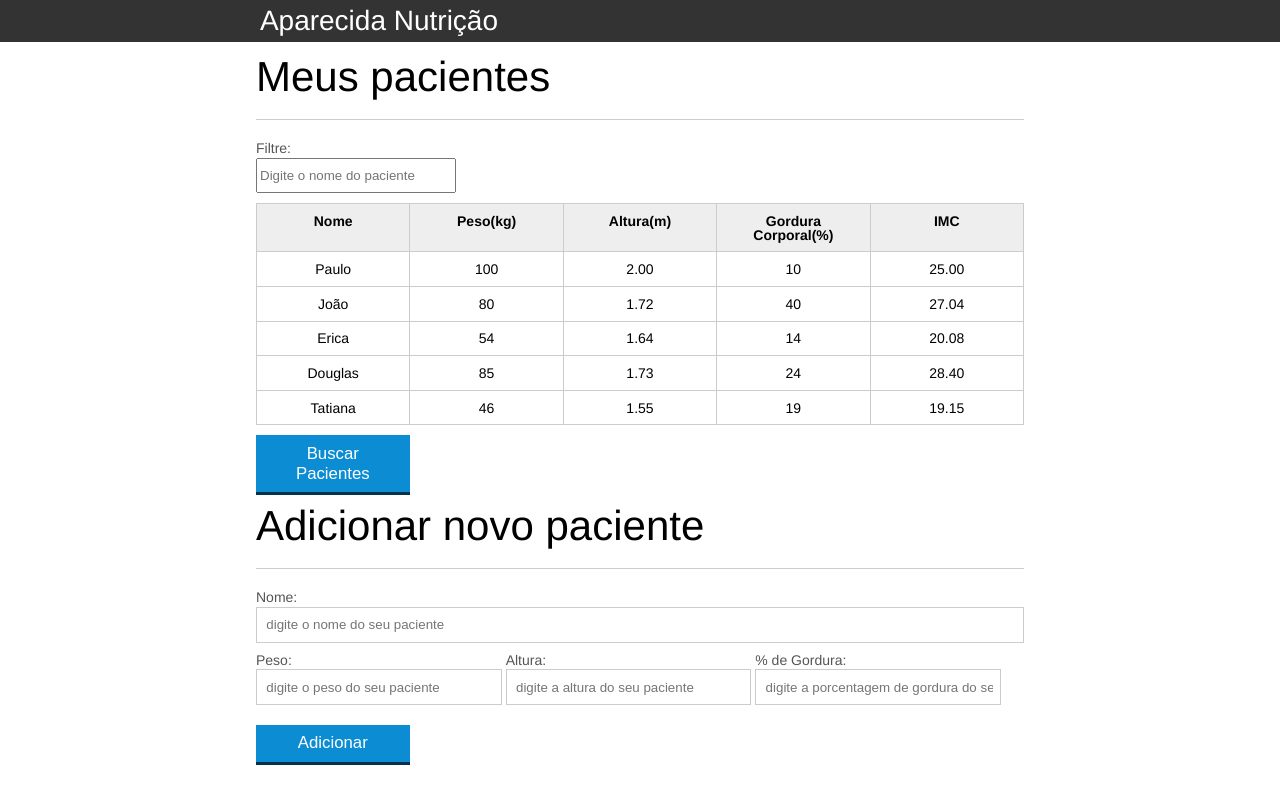
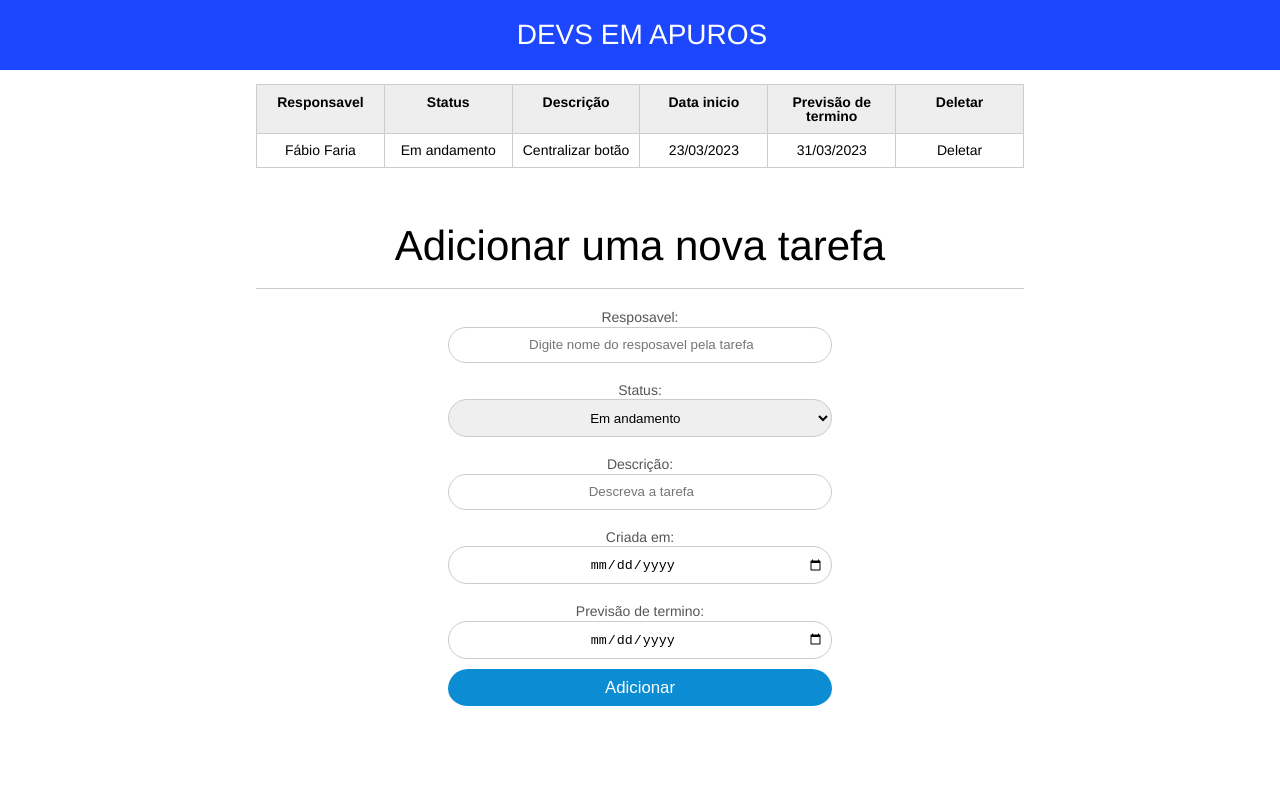
Before and after one commit to juliawlett/Atividade2Augusto-Julia, a plain HTML site: page index.html in a window 1280 px wide. Drawn offline with Linux system fonts and the light colour scheme.

Commit message:
first commit

```diff
--- a/css/index.css
+++ b/css/index.css
@@ -8,10 +8,11 @@ body{
 }
 
 header{
-	background-color: #333;
-	height: 3em;
+	background-color: #1d47ff;
+	height: 5em;
 	color: #FFF;
 	margin-bottom: 1em;
+	text-align: center;
 }
 
 header h1{
@@ -36,6 +37,7 @@ header .container:before{
 	width: 60%;
 	height: 100%;
 	margin: 0 auto;
+
 }
 
 section{
@@ -79,15 +81,24 @@ label{
 .campo{
 	margin: 0;
 	padding-bottom: 1em;
-	width: 100%;
 	border: 1px solid #ccc;
 	padding: .7em;
 	width: 100%;
+	border-radius: 50px;
+
 }
 
 .campo-medio{
 	display: inline-block;
 	padding-right: .5em;
+	width: 50%;
+	text-align: center;
+}
+
+.text_form{
+	text-align: center;
+	color: black;
+	margin-top: 20px;
 }
 
 .grupo{
@@ -103,14 +114,15 @@ button{
 	font-size: 1.2em;
 	cursor: pointer;
 	margin: 0;
-	margin-top: -3px;
+	margin-top: -10px;
 	color: #fff;
 	background-color:#0c8cd3;
-	border-color: #04324c;
-	width: 20%;
+	border-radius: 50px;
+	width: 50%;
     display: block;
     clear: both;
     margin: 10px 0px;
+	margin-left: 25%;
 
 }
 
@@ -155,3 +167,7 @@ button[disabled=disabled], button:disabled {
 .invisivel {
 	display: none;
 }
+
+#titulo-form{
+margin-top: 50px;
+text-align: center;}
--- a/index.html
+++ b/index.html
@@ -1,5 +1,6 @@
 <!DOCTYPE html>
 <html lang="pt-br">
+
 <head>
 	<meta charset="UTF-8">
 	<title>Aparecida Nutrição</title>
@@ -8,105 +9,88 @@
 	<link rel="stylesheet" type="text/css" href="css/index.css">
 
 </head>
+
 <body>
 
 	<header>
 		<div class="container">
-				<h2 class="titulo">Aparecida Nutrição</h2>
+			<h2 class="titulo">DEVS EM APUROS</i></h2>
 		</div>
 	</header>
 	<main>
 		<section class="container">
-				<h2>Meus pacientes</h2>
+			<!-- <h2>Meus pacientes</h2>
 				<label for="filtrar-tabela">Filtre:</label>
-				<input type="text" name="filtro" id="filtrar-tabela" placeholder="Digite o nome do paciente">
+				<input type="text" name="filtro" id="filtrar-tabela" placeholder="Digite o nome do paciente"> -->
 			<table>
 				<thead>
 					<tr>
-							<th>Nome</th>
-							<th>Peso(kg)</th>
-							<th>Altura(m)</th>
-							<th>Gordura Corporal(%)</th>
-							<th>IMC</th>
+						<th>Responsavel</th>
+						<th>Status</th>
+						<th>Descrição</th>
+						<th>Data inicio</th>
+						<th>Previsão de termino</th>
+						<th>Deletar</th>
 					</tr>
 				</thead>
-					<tbody id="tabela-pacientes">
-						<tr class="paciente" id="primeiro-paciente">
-							<td class="info-nome">Paulo</td>
-							<td class="info-peso">100</td>
-							<td class="info-altura">2.00</td>
-							<td class="info-gordura">10</td>
-							<td class="info-imc">0</td>
-						</tr>
-
-						<tr class="paciente" >
-							<td class="info-nome">João</td>
-							<td class="info-peso">80</td>
-							<td class="info-altura">1.72</td>
-							<td class="info-gordura">40</td>
-							<td class="info-imc">0</td>
-						</tr>
-
-						<tr class="paciente" >
-							<td class="info-nome">Erica</td>
-							<td class="info-peso">54</td>
-							<td class="info-altura">1.64</td>
-							<td class="info-gordura">14</td>
-							<td class="info-imc">0</td>
-						</tr>
-
-						<tr class="paciente">
-							<td class="info-nome">Douglas</td>
-							<td class="info-peso">85</td>
-							<td class="info-altura">1.73</td>
-							<td class="info-gordura">24</td>
-							<td class="info-imc">0</td>
-						</tr>
-						<tr class="paciente" >
-							<td class="info-nome">Tatiana</td>
-							<td class="info-peso">46</td>
-							<td class="info-altura">1.55</td>
-							<td class="info-gordura">19</td>
-							<td class="info-imc">0</td>
+				<tbody id="tabela-devs">
+					<tr class="tarefa" id="primeira-tarefa">
+						<td class="info-resposavel">Fábio Faria</td>
+						<td class="info-status">Em andamento</td>
+						<td class="info-descricao">Centralizar botão</td>
+						<td class="info-inicio">23/03/2023</td>
+						<td class="info-previsao">31/03/2023</td>
+						<td class="info-delete">Deletar</td>
 					</tr>
 				</tbody>
 			</table>
-				<span id="erro-ajax" class="invisivel">Erro ao buscar os pacientes</span>
-
-				<button id="buscar-pacientes" class="botao bto-principal">Buscar Pacientes</button>
+			<!-- <span id="erro-ajax" class="invisivel">Erro ao buscar os pacientes</span>
+			<button id="buscar-pacientes" class="botao bto-principal">Buscar Pacientes</button> -->
 
 		</section>
 	</main>
 
 	<section class="container">
-		    <h2 id="titulo-form">Adicionar novo paciente</h2>
+		<h2 id="titulo-form">Adicionar uma nova tarefa</h2>
 		<ul id="mensagens-erro"></ul>
 		<form id="form-adiciona">
-		        <div class="">
-		            <label for="nome">Nome:</label>
-		            <input id="nome" name="nome" type="text" placeholder="digite o nome do seu paciente" class="campo">
+			<div class="text_form">
+				<label for="nome ">Resposavel:</label>
+				<input id="nome" name="nome" type="text" placeholder="Digite nome do resposavel pela tarefa" class="campo campo-medio" required>
 			</div>
-		        <div class="grupo">
-		            <label for="peso">Peso:</label>
-		            <input id="peso" name="peso" type="text" placeholder="digite o peso do seu paciente" class="campo campo-medio">
-		        </div>
-		        <div class="grupo">
-		            <label for="altura">Altura:</label>
-		            <input id="altura" name="altura" type="text" placeholder="digite a altura do seu paciente" class="campo campo-medio">
-		        </div>
-		        <div class="grupo">
-		            <label for="gordura">% de Gordura:</label>
-		            <input id="gordura" type="text" placeholder="digite a porcentagem de gordura do seu paciente" class="campo campo-medio">
+			<div class="text_form">
+				<label for="status">Status:</label>
+				<select class="form-select campo campo-medio" id="status" name="status" required>
+					<option selected >Em andamento</option>
+					<option value="Em fila">Em fila</option>
+				  </select>
 			</div>
 
-		        <button id="adicionar-paciente" class="botao bto-principal">Adicionar</button>
+			<div class="text_form">
+				<label for="descricao">Descrição:</label>
+				<input id="descricao" name="descricao" type="text" placeholder="Descreva a tarefa"
+					class="campo campo-medio" required>
+			</div>
+			<div class="text_form">
+				<label for="criada_em">Criada em:</label>
+				<input id="criada_em" type="date"
+					class="campo campo-medio" required>
+			</div>
+			<div class="text_form">
+				<label for="previsao_em">Previsão de termino:</label>
+				<input id="previsao_em" type="date"
+					class="campo campo-medio" required>
+			</div>
+
+			<button id="adicionar-tarefa" class="botao bto-principal">Adicionar</button>
 		</form>
 	</section>
 
-		<script src="js/calcula-imc.js" ></script>
+	<!-- <script src="js/calcula-imc.js"></script>  -->
 	<script src="js/form.js"></script>
-		<script src="js/remover-pacientes.js"></script>
-		<script src="js/filtrar.js"></script>
+	<script src="js/remover-tarefa.js"></script>
+	<!-- <script src="js/filtrar.js"></script> -->
 
 </body>
+
 </html>
--- a/js/form.js
+++ b/js/form.js
@@ -1,56 +1,54 @@
-let botaoAdicionar = document.querySelector('#adicionar-paciente')
-//Adicionando evento ao botao click
-botaoAdicionar.addEventListener('click', function(evento){
-    //  Impede a natureza padrao do elemento
+let botaoAdicionar = document.querySelector('#adicionar-tarefa')
+//adicionando evento ao botão click
+botaoAdicionar.addEventListener('click', function (evento){
+    //impede a natureza padrão do elemento
     evento.preventDefault()
 
     let form = document.querySelector('#form-adiciona')
 
-    let paciente = obtemPacienteDoForm(form)
+    let tarefa = obtemTarefaDoForm(form)
 
-    adicionaPacienteNaTabela(paciente)
+    adicionaTarefaNaTabela(tarefa)
 
     form.reset()
-
 })
 
 
-//Montando objeto paciente
-function obtemPacienteDoForm(form){
-    let paciente = {
-        nome: form.nome.value,
-        peso: form.peso.value,
-        altura: form.altura.value,
-        gordura: form.gordura.value,
-        imc: calculaImc(form.peso.value, form.altura.value)
+function obtemTarefaDoForm(form){
+    let tarefa = {
+        responsalvel: form.nome.value,
+        status: form.status.value,
+        descricao: form.descricao.value,
+        criado_em: form.criada_em.value,
+        previsao_em: form.previsao_em.value,
+        info_delete: 'Deletar'
+
+
     }
 
-    return paciente
+    return tarefa
 }
 
-
-function adicionaPacienteNaTabela(paciente){
-    let pacienteTr = montarTr(paciente)
-    let tabela = document.querySelector('#tabela-pacientes')
-
-    tabela.appendChild(pacienteTr)
+function adicionaTarefaNaTabela(tarefa){
+    let tarefaTr = montarTr(tarefa)
+    let tabela = document.querySelector('#tabela-devs')
+    tabela.appendChild(tarefaTr)
 }
 
-function montarTr(paciente){
+function montarTr(tarefa){
+    //createElemete cria um novo elemento de html
+    let tarefaTr = document.createElement('tr')
+    tarefaTr.classList.add('tarefa')
 
-    //createElement cria um novo elemento de HTML
-    let pacienteTr = document.createElement('tr')
-    pacienteTr.classList.add('paciente')
+//     //Fazendo filhos de elemntos html
+    tarefaTr.appendChild(montarTd(tarefa.responsalvel, "info-responsavel"))
+    tarefaTr.appendChild(montarTd(tarefa.status, "info-status"))
+    tarefaTr.appendChild(montarTd(tarefa.descricao, "info-descricao"))
+    tarefaTr.appendChild(montarTd(tarefa.criado_em, "info-inicio"))
+    tarefaTr.appendChild(montarTd(tarefa.previsao_em, "info-previsao"))
+    tarefaTr.appendChild(montarTd(tarefa.info_delete, "info-delete"))
 
-    pacienteTr.appendChild(montarTd(paciente.nome, "info-nome"))
-    pacienteTr.appendChild(montarTd(paciente.peso, "info-peso"))
-    pacienteTr.appendChild(montarTd(paciente.altura, "info-altura"))
-    pacienteTr.appendChild(montarTd(paciente.gordura, "info-gordura"))
-    pacienteTr.appendChild(montarTd(paciente.imc, "info-imc"))
-
-
-    return pacienteTr
-
+    return tarefaTr
 }
 
 function montarTd(dado, classe){
--- a/js/remover-pacientes.js
+++ b/js/remover-tarefa.js
@@ -1,4 +1,4 @@
-let tabela = document.querySelector('#tabela-pacientes')
+let tabela = document.querySelector('.info-delete')
 
 tabela.addEventListener('dblclick', function (evento){
     evento.target.parentNode.classList.add('fadeOut')
```
Also changed, not shown: img/trash3-fill.svg (added). Lines whose indentation alone changed are shown as unchanged.
